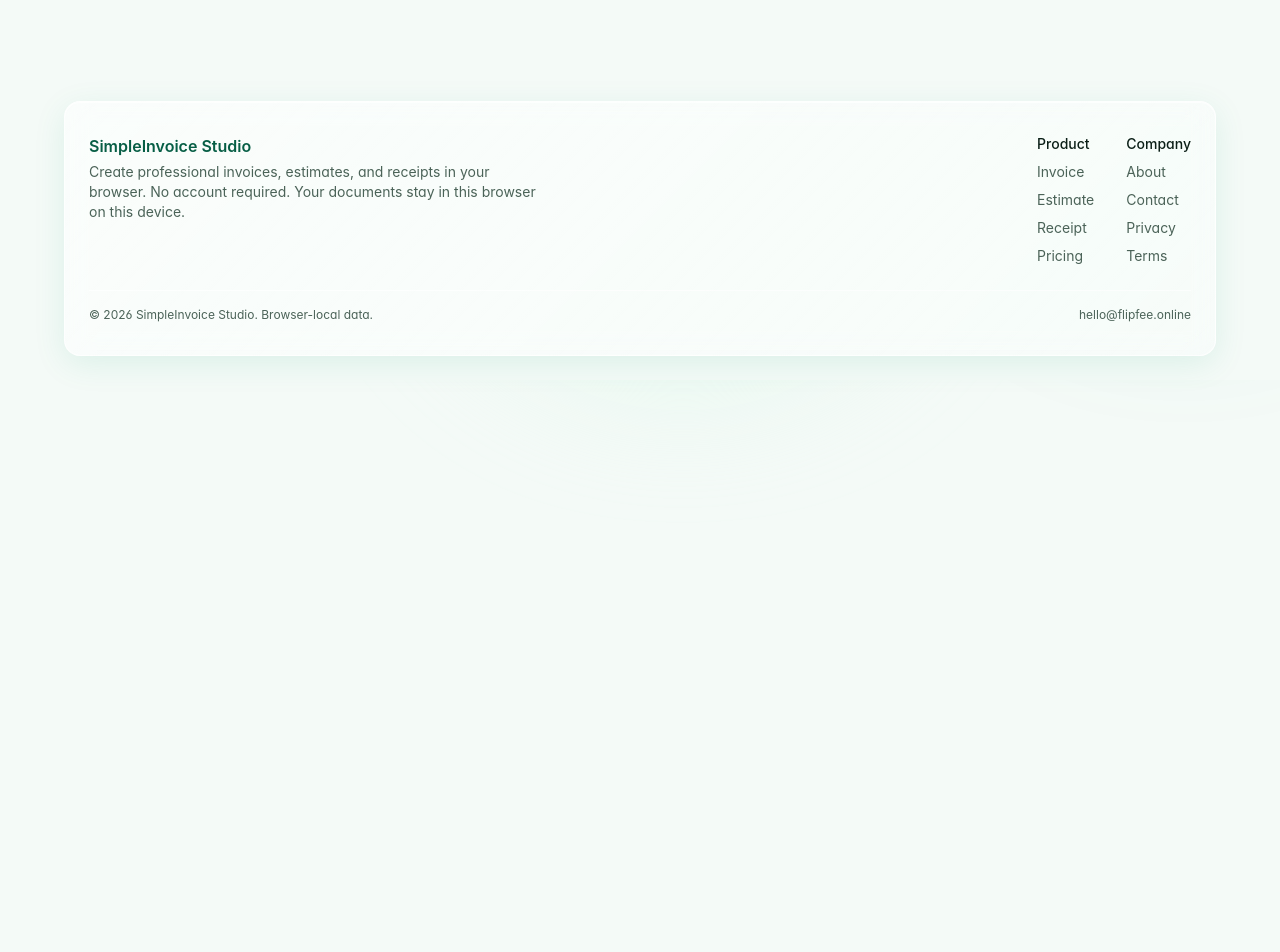
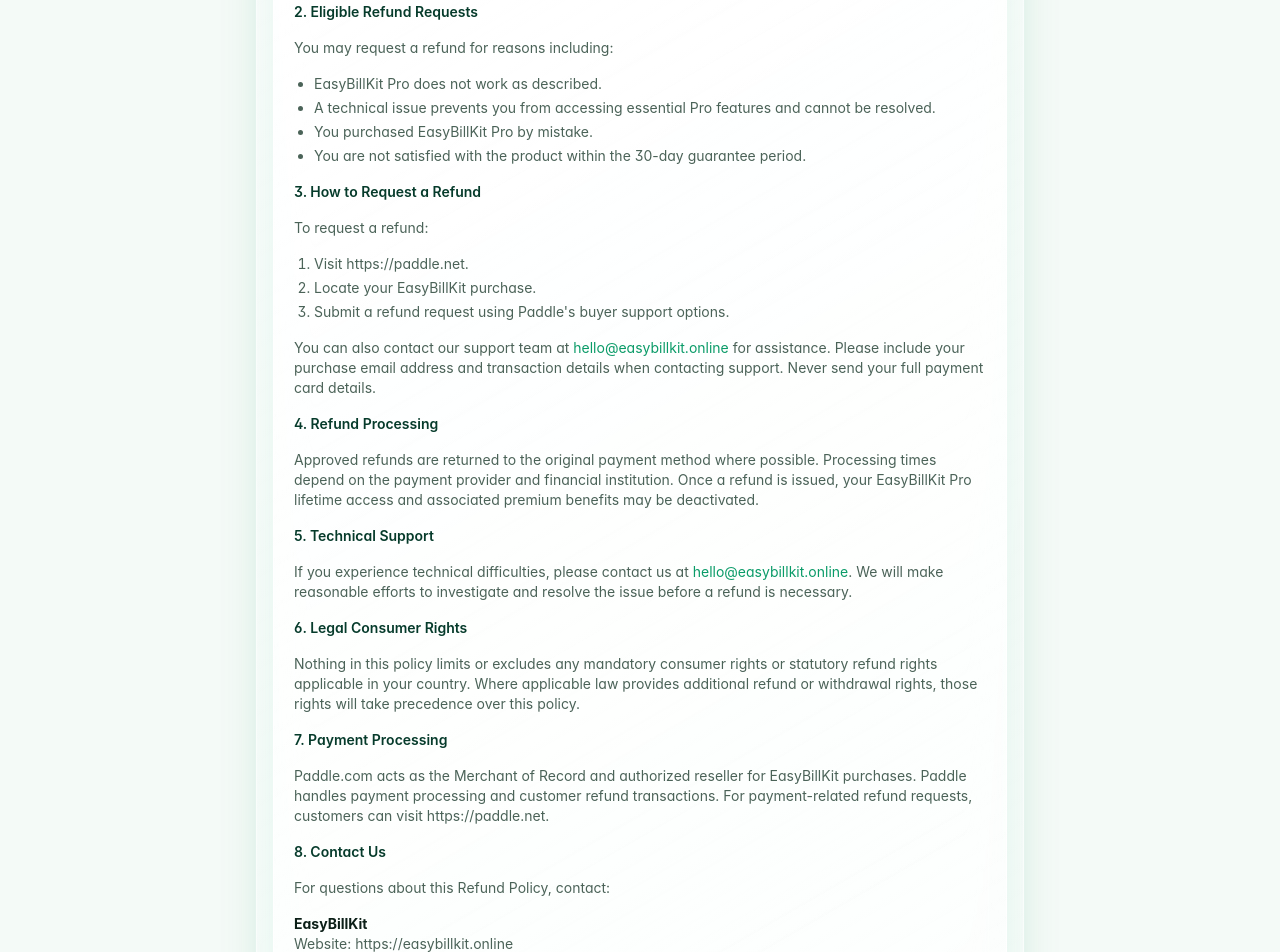
Before and after one commit to mayankdobriyal1920/client-side-invoice, a Next.js app: page /refund-policy in a window 1280 px wide. Before the commit this address had no page. Shown: the part 420-1372 px from the top of the page. Before the commit the page ends 800 px from the top, so only its background shows below. Built offline with nearby package versions, Linux system fonts and the light colour scheme.

Commit message:
add refund policy page and update contact email to easybillkit

```diff
--- a/app/about/page.tsx
+++ b/app/about/page.tsx
@@ -7,7 +7,7 @@ export default function AboutPage() {
       <div className="glass-card p-5 space-y-3 text-sm text-muted">
         <p>SimpleInvoice Studio is a fast, clean, no-account invoice, estimate, and receipt maker for US freelancers and small service businesses.</p>
         <p>Everything runs in your browser. No account required for the basic workflow. No watermark on standard PDF exports.</p>
-        <p>Contact: <a href="mailto:hello@flipfee.online" className="text-green-700">hello@flipfee.online</a></p>
+        <p>Contact: <a href="mailto:hello@easybillkit.online" className="text-green-700">hello@easybillkit.online</a></p>
       </div>
     </section>
   );
--- a/app/contact/page.tsx
+++ b/app/contact/page.tsx
@@ -6,7 +6,7 @@ export default function ContactPage() {
       <h1 className="text-2xl font-bold text-green-950">Contact</h1>
       <div className="glass-card p-5 space-y-3 text-sm text-muted">
         <p>For support, feedback, or corrections, email us:</p>
-        <a href="mailto:hello@flipfee.online" className="text-green-700 font-medium">hello@flipfee.online</a>
+        <a href="mailto:hello@easybillkit.online" className="text-green-700 font-medium">hello@easybillkit.online</a>
       </div>
     </section>
   );
--- a/app/privacy-policy/page.tsx
+++ b/app/privacy-policy/page.tsx
@@ -10,7 +10,7 @@ export default function PrivacyPolicyPage() {
         <p><strong className="text-text">Analytics:</strong> We may collect page-level, aggregate product events (e.g., page views, document type selected, PDF export completed). We never collect client names, emails, addresses, invoice numbers, line items, amounts, tax IDs, or license keys.</p>
         <p><strong className="text-text">Advertising:</strong> If ads are enabled, third-party advertising technologies (such as Google AdSense) may collect data as described in their policies. Ads are not shown in editors, checkout, activation, or PDFs.</p>
         <p><strong className="text-text">Deletion:</strong> You can delete records in the app. Clearing browser data may remove all records. There is no automatic cloud backup or sync.</p>
-        <p><strong className="text-text">Contact:</strong> <a href="mailto:hello@flipfee.online" className="text-green-700">hello@flipfee.online</a></p>
+        <p><strong className="text-text">Contact:</strong> <a href="mailto:hello@easybillkit.online" className="text-green-700">hello@easybillkit.online</a></p>
       </div>
     </section>
   );
--- /dev/null
+++ b/app/refund-policy/page.tsx
@@ -0,0 +1,50 @@
+export const metadata = { title: "Refund Policy", description: "Refund policy for EasyBillKit Pro." };
+
+export default function RefundPolicyPage() {
+  return (
+    <section className="max-w-3xl mx-auto px-4 py-6 space-y-4">
+      <h1 className="text-2xl font-bold text-green-950">Refund Policy</h1>
+      <p className="text-xs text-muted">Last Updated: November 22, 2026</p>
+      <div className="glass-card p-5 space-y-4 text-sm text-muted">
+        <p>At EasyBillKit, we want you to be satisfied with your purchase. This Refund Policy explains the terms for requesting a refund when purchasing EasyBillKit Pro.</p>
+
+        <h2 className="font-semibold text-green-950">1. 30-Day Money-Back Guarantee</h2>
+        <p>We offer a 30-day money-back guarantee on EasyBillKit Pro lifetime purchases. If you are not satisfied with your purchase, you may request a refund within 30 days of the original transaction date. Refund requests will be reviewed and processed through our payment provider, Paddle.</p>
+
+        <h2 className="font-semibold text-green-950">2. Eligible Refund Requests</h2>
+        <p>You may request a refund for reasons including:</p>
+        <ul className="list-disc pl-5 space-y-1">
+          <li>EasyBillKit Pro does not work as described.</li>
+          <li>A technical issue prevents you from accessing essential Pro features and cannot be resolved.</li>
+          <li>You purchased EasyBillKit Pro by mistake.</li>
+          <li>You are not satisfied with the product within the 30-day guarantee period.</li>
+        </ul>
+
+        <h2 className="font-semibold text-green-950">3. How to Request a Refund</h2>
+        <p>To request a refund:</p>
+        <ol className="list-decimal pl-5 space-y-1">
+          <li>Visit https://paddle.net.</li>
+          <li>Locate your EasyBillKit purchase.</li>
+          <li>Submit a refund request using Paddle&apos;s buyer support options.</li>
+        </ol>
+        <p>You can also contact our support team at <a href="mailto:hello@easybillkit.online" className="text-green-700">hello@easybillkit.online</a> for assistance. Please include your purchase email address and transaction details when contacting support. Never send your full payment card details.</p>
+
+        <h2 className="font-semibold text-green-950">4. Refund Processing</h2>
+        <p>Approved refunds are returned to the original payment method where possible. Processing times depend on the payment provider and financial institution. Once a refund is issued, your EasyBillKit Pro lifetime access and associated premium benefits may be deactivated.</p>
+
+        <h2 className="font-semibold text-green-950">5. Technical Support</h2>
+        <p>If you experience technical difficulties, please contact us at <a href="mailto:hello@easybillkit.online" className="text-green-700">hello@easybillkit.online</a>. We will make reasonable efforts to investigate and resolve the issue before a refund is necessary.</p>
+
+        <h2 className="font-semibold text-green-950">6. Legal Consumer Rights</h2>
+        <p>Nothing in this policy limits or excludes any mandatory consumer rights or statutory refund rights applicable in your country. Where applicable law provides additional refund or withdrawal rights, those rights will take precedence over this policy.</p>
+
+        <h2 className="font-semibold text-green-950">7. Payment Processing</h2>
+        <p>Paddle.com acts as the Merchant of Record and authorized reseller for EasyBillKit purchases. Paddle handles payment processing and customer refund transactions. For payment-related refund requests, customers can visit https://paddle.net.</p>
+
+        <h2 className="font-semibold text-green-950">8. Contact Us</h2>
+        <p>For questions about this Refund Policy, contact:</p>
+        <p><strong className="text-text">EasyBillKit</strong><br />Website: https://easybillkit.online<br />Email: <a href="mailto:hello@easybillkit.online" className="text-green-700">hello@easybillkit.online</a></p>
+      </div>
+    </section>
+  );
+}
--- a/app/sitemap.ts
+++ b/app/sitemap.ts
@@ -15,6 +15,7 @@ const routes = [
   "/how-it-works",
   "/privacy-policy",
   "/terms",
+  "/refund-policy",
   "/about",
   "/contact",
 ];
--- a/app/terms/page.tsx
+++ b/app/terms/page.tsx
@@ -10,7 +10,7 @@ export default function TermsPage() {
         <p>Data is stored locally in your browser and may be lost if browser data is cleared or the device is lost. There is no automatic cloud backup or sync.</p>
         <p>Payments and licensing are handled by the stated payment provider (Gumroad). Refunds are subject to that provider&apos;s terms.</p>
         <p>Pro license activation is best-effort client-side licensing; frontend restrictions are not strong DRM. A technically capable user may bypass them; a backend would be required for stronger enforcement.</p>
-        <p>Contact: <a href="mailto:hello@flipfee.online" className="text-green-700">hello@flipfee.online</a></p>
+        <p>Contact: <a href="mailto:hello@easybillkit.online" className="text-green-700">hello@easybillkit.online</a></p>
       </div>
     </section>
   );
--- a/components/layout/SiteFooter.tsx
+++ b/components/layout/SiteFooter.tsx
@@ -26,12 +26,13 @@ export function SiteFooter() {
               <Link href="/contact" className="text-muted hover:text-text">Contact</Link>
               <Link href="/privacy-policy" className="text-muted hover:text-text">Privacy</Link>
               <Link href="/terms" className="text-muted hover:text-text">Terms</Link>
+              <Link href="/refund-policy" className="text-muted hover:text-text">Refunds</Link>
             </div>
           </div>
         </div>
         <div className="mt-6 pt-4 border-t border-white/60 flex flex-col md:flex-row gap-2 justify-between text-xs text-muted">
           <p>© {new Date().getFullYear()} SimpleInvoice Studio. Browser-local data.</p>
-          <a href="mailto:hello@flipfee.online" className="hover:text-text">hello@flipfee.online</a>
+          <a href="mailto:hello@easybillkit.online" className="hover:text-text">hello@easybillkit.online</a>
         </div>
       </div>
     </footer>
```
